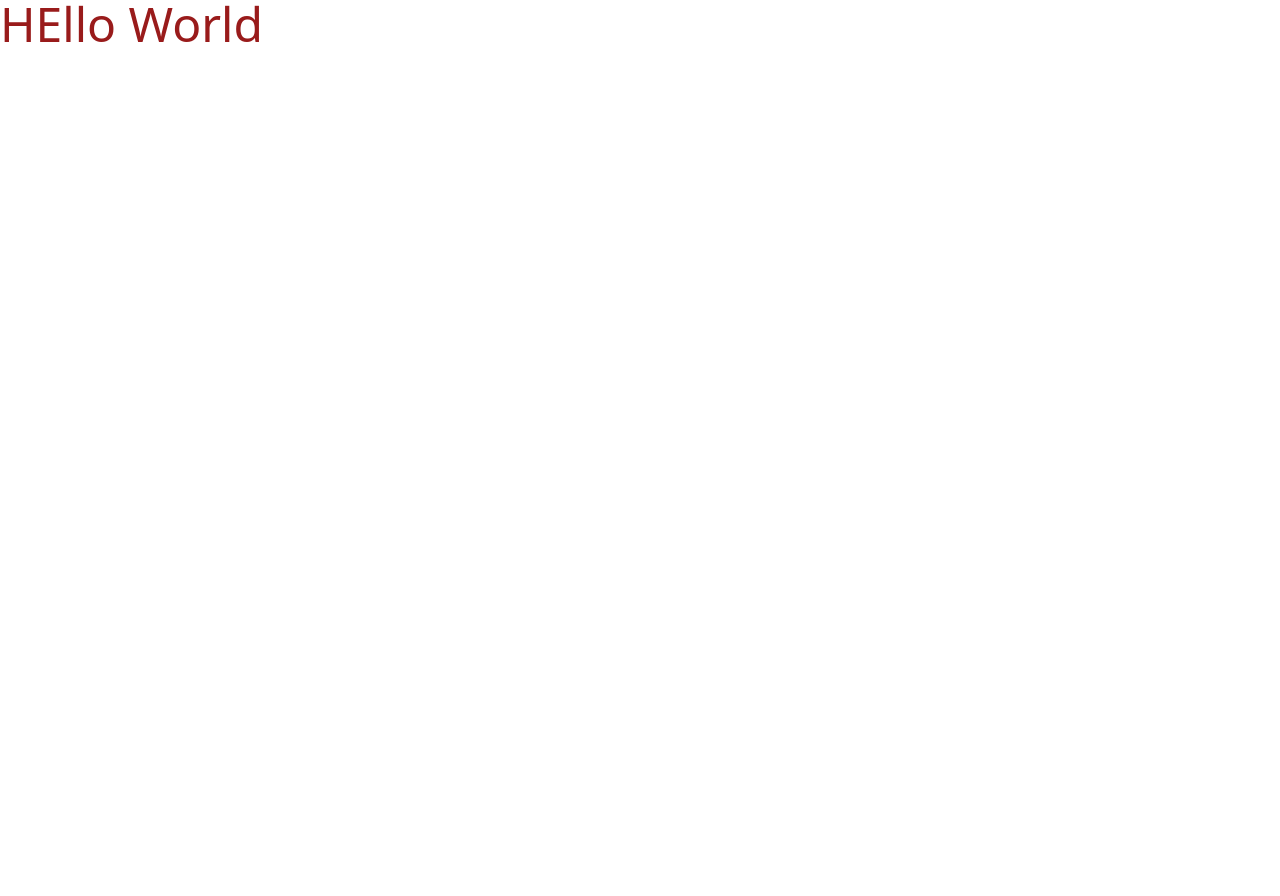
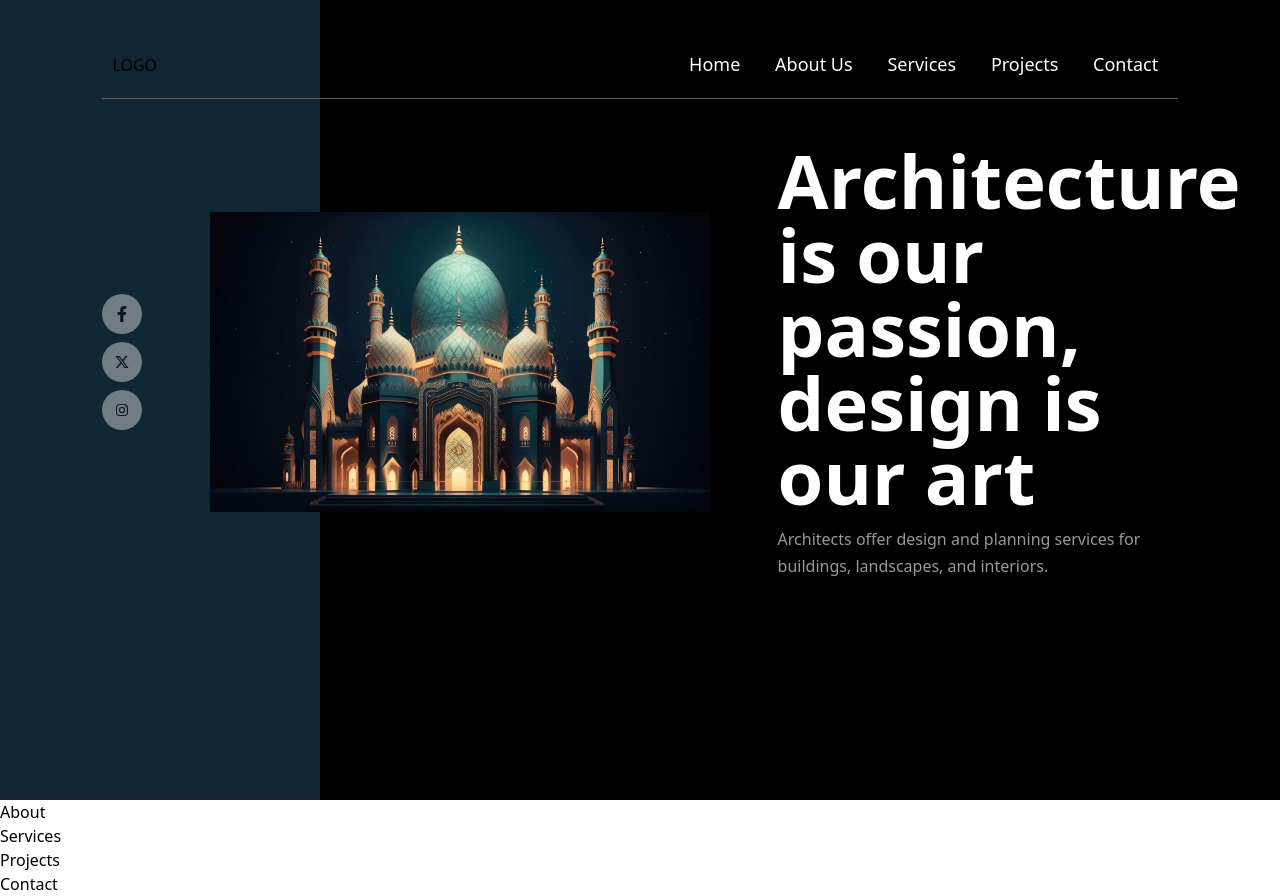
Before and after one commit to Onkar58/tatvaDesigns, a React (Vite) app: page / in a window 1280 px wide. Before the commit the page ends 800 px from the top, so only its background shows below. Built offline with nearby package versions, Linux system fonts and the light colour scheme.

Commit message:
initial navbar and homepage added

```diff
--- a/package.json
+++ b/package.json
@@ -11,7 +11,10 @@
   },
   "dependencies": {
     "react": "^18.2.0",
-    "react-dom": "^18.2.0"
+    "react-bootstrap": "^2.9.0",
+    "react-dom": "^18.2.0",
+    "react-icons": "^4.11.0",
+    "react-scroll": "^1.9.0"
   },
   "devDependencies": {
     "@types/react": "^18.2.15",
--- a/src/App.jsx
+++ b/src/App.jsx
@@ -1,13 +1,17 @@
-
-
+import Home from "./components/Home"
+import About from "./components/About"
+import Services from "./components/Services"
+import Projects from "./components/Projects"
+import Contact from "./components/Contact"
 function App() {
-
   return (
-    <>
-      <div className="text-red-800 text-5xl">
-        HEllo World
-      </div>
-    </>
+    <div className="overflow-x-hidden">
+      <Home/>
+      <About/>
+      <Services/>
+      <Projects/>
+      <Contact/>
+    </div>
   )
 }
 
--- /dev/null
+++ b/src/components/About.jsx
@@ -0,0 +1,9 @@
+import React from 'react'
+
+const About = () => {
+  return (
+    <div id='about'>About</div>
+  )
+}
+
+export default About
--- /dev/null
+++ b/src/components/Contact.jsx
@@ -0,0 +1,9 @@
+import React from 'react'
+
+const Contact = () => {
+  return (
+    <div id='contact'>Contact</div>
+  )
+}
+
+export default Contact
--- /dev/null
+++ b/src/components/Home.jsx
@@ -0,0 +1,15 @@
+import Navbar from "./Navbar";
+import Landing from "./Landing";
+
+const Home = () => {
+  return (
+    <div className="flex w-[100vw] min-h-[100vh] relative" id="home">
+      <div className="w-[50%] sm:w-[25%] min-h-full bg-[#102633]"></div>
+      <div className="w-[50%] sm:w-[75%] min-h-full bg-black "></div>
+      <Navbar/>
+      <Landing/>
+    </div>
+  );
+};
+
+export default Home;
--- /dev/null
+++ b/src/components/Landing.jsx
@@ -0,0 +1,49 @@
+import { FaFacebookF } from "react-icons/fa";
+import { RiTwitterXFill } from "react-icons/ri";
+import { BiLogoInstagram } from "react-icons/bi";
+import HomeImg from "../assets/HomeImg.jpg";
+
+const Landing = () => {
+  return (
+    <div className="absolute h-[500px]  flex gap-10 justify-between items-center top-[14%] left-[8%] right-[8%]">
+      <div className="hidden sm:flex flex-col gap-2 cursor-pointer ">
+        <div className="w-fit p-3 rounded-full bg-white opacity-40  ">
+          <FaFacebookF fill="black" />
+        </div>
+        <div className="w-fit p-3 rounded-full bg-[#ffffff] opacity-40">
+          <RiTwitterXFill fill="black" />
+        </div>
+        <div className="w-fit p-3 rounded-full bg-[#ffffff] opacity-40">
+          <BiLogoInstagram fill="black" />
+        </div>
+      </div>
+      <div>
+        <img
+          src={HomeImg}
+          alt="Home"
+          className=" w-[600px] sm:w-[300px] sm:h-[200px] md:w-[500px] md:h-[300px]  bg-center bg-no-repeat bg-cover"
+        />
+        <div className="flex flex-col w-[70vw] mt-5 sm:hidden ">
+          <p className="text-white mb-5 font-bold text-[24px] leading-[24px] md:text-[40px] md:leading-[40px] lg:text-[74px] lg:leading-[74px] tracking-normal ">
+            Architecture is our passion, design is our art
+          </p>
+          <p className="text-[#999999] text-[16px] leading-[27.2px] tracking-normal">
+            Architects offer design and planning services for buildings,
+            landscapes, and interiors.{" "}
+          </p>
+        </div>
+      </div>
+      <div className=" hidden sm:flex flex-col gap-3 w-[200px]  md:w-[400px] bg-black">
+        <p className="text-white font-bold text-[24px] leading-[24px] md:text-[40px] md:leading-[40px] lg:text-[74px] lg:leading-[74px] tracking-normal ">
+          Architecture is our passion, design is our art
+        </p>
+        <p className="text-[#999999] text-[16px] leading-[27.2px] tracking-normal">
+          Architects offer design and planning services for buildings,
+          landscapes, and interiors.{" "}
+        </p>
+      </div>
+    </div>
+  );
+};
+
+export default Landing;
--- /dev/null
+++ b/src/components/NavDropdown.jsx
@@ -0,0 +1,61 @@
+import { useState } from "react";
+import { ImCross } from "react-icons/im"
+import { Link } from "react-scroll";
+
+const NavDropdown = () => {
+  const [IsOpen, setIsOpen] = useState(false);
+  return (
+
+    <div>
+      <button
+        onClick={() => setIsOpen(!IsOpen)}
+        className=" flex flex-col gap-[0.3rem]"
+      >
+        <div className="bg-[#ffffff] w-6 rounded h-[0.15rem]"></div>
+        <div className="bg-[#ffffff] w-6 rounded h-[0.15rem]"></div>
+        <div className="bg-[#ffffff] w-6 rounded h-[0.15rem]"></div>
+      </button>
+
+      {IsOpen &&
+        <div className="absolute top-[-44%] left-[-10%] w-[100vw] h-[100vh] flex flex-col gap-10 bg-white z-10">
+          <div className="flex items-center gap-2 mx-2 my-5 cursor-pointer" onClick={() => setIsOpen(!IsOpen)}>
+            <ImCross />
+            <div>LOGO</div>
+          </div>
+
+          <div className="w-[90vw] mx-auto p-2 border-b-2 border-black text-xl cursor-pointer" >
+            <Link to="home" smooth="true" onClick={()=>setIsOpen(false)}>
+              Home
+            </Link>
+          </div>
+
+          <div className="w-[90vw] mx-auto p-2 border-b-2 border-black text-xl cursor-pointer" >
+            <Link to="about" smooth="true" onClick={()=>setIsOpen(false)}>
+              About Us
+            </Link>
+          </div>
+
+          <div className="w-[90vw] mx-auto p-2 border-b-2 border-black text-xl cursor-pointer" >
+            <Link to="services" smooth="true" onClick={()=>setIsOpen(false)}>
+              Services
+            </Link>
+          </div>
+
+          <div className="w-[90vw] mx-auto p-2 border-b-2 border-black text-xl cursor-pointer">
+            <Link to="projects" smooth="true" onClick={()=>setIsOpen(false)}>
+              Projects
+            </Link>
+          </div>
+
+          <div className="w-[90vw] mx-auto p-2 border-b-2 border-black text-xl cursor-pointer" >
+            <Link to="contact" smooth="true" onClick={()=>setIsOpen(false)}>
+              Contact
+            </Link>
+          </div>
+
+        </div>}
+    </div>
+  );
+};
+
+export default NavDropdown;
--- /dev/null
+++ b/src/components/Navbar.css
@@ -0,0 +1,31 @@
+.btn-pink {
+    width: fit-content;
+    color: white;
+    padding: 0.4rem ;
+    font-size: 18px;
+    cursor: pointer;
+    transition: all 0.5s;
+    font-weight: 500;
+    border: solid 3px transparent;
+    position: relative;
+    z-index: 1;
+  }
+  .btn-pink::before {
+    content: "";
+    position: absolute;
+    background-color: #fff;
+    top: 0px;
+    left: 0;
+    right: 0;
+    bottom: 0px;
+    z-index: -1;
+    transform: scaleY(0);
+    transform-origin: bottom center;
+    transition: all 0.8s;
+  }
+  .btn-pink:hover::before {
+    transform: scaleY(1);
+  }
+  .btn-pink:hover {
+    color: black;
+  }
--- /dev/null
+++ b/src/components/Navbar.jsx
@@ -0,0 +1,44 @@
+import "./Navbar.css";
+import NavDropdown from "./NavDropdown";
+import { Link } from "react-scroll";
+const Navbar = () => {
+  return (
+    <div className="absolute flex justify-between items-center top-[4%] left-[8%] right-[8%] p-[10px] border-b-[1px] border-[#616161]">
+      <div className="flex gap-2">
+        <div className="md:hidden">
+          <NavDropdown />
+        </div>
+        <div>LOGO</div>
+      </div>
+      <div className="hidden md:flex text-white gap-4  ">
+        <div className="btn-pink">
+          <Link to="home" smooth="true">
+            Home
+          </Link>
+        </div>
+        <div className="btn-pink">
+          <Link to="about" smooth="true">
+            About Us
+          </Link>
+        </div>
+        <div className="btn-pink">
+          <Link to="services" smooth="true">
+            Services
+          </Link>
+        </div>
+        <div className="btn-pink">
+          <Link to="projects" smooth="true">
+            Projects
+          </Link>
+        </div>
+        <div className="btn-pink">
+          <Link to="contact" smooth="true">
+            Contact
+          </Link>
+        </div>
+      </div>
+    </div>
+  );
+};
+
+export default Navbar;
--- /dev/null
+++ b/src/components/Projects.jsx
@@ -0,0 +1,9 @@
+import React from 'react'
+
+const Projects = () => {
+  return (
+    <div id='projects'>Projects</div>
+  )
+}
+
+export default Projects
--- /dev/null
+++ b/src/components/Services.jsx
@@ -0,0 +1,9 @@
+import React from 'react'
+
+const Services = () => {
+  return (
+    <div id='services'>Services</div>
+  )
+}
+
+export default Services
--- /dev/null
+++ b/src/components/home.modules.css
@@ -0,0 +1,4 @@
+.home {
+    background: rgb(16, 38, 51);
+    background: linear-gradient(360deg, rgba(16, 38, 51, 1) 30%, rgba(0, 0, 0, 1) 100%);
+}
```
Also changed, not shown: src/assets/HomeImg.jpg (added), 1 other file (tests, documents, lock files or other folders).
